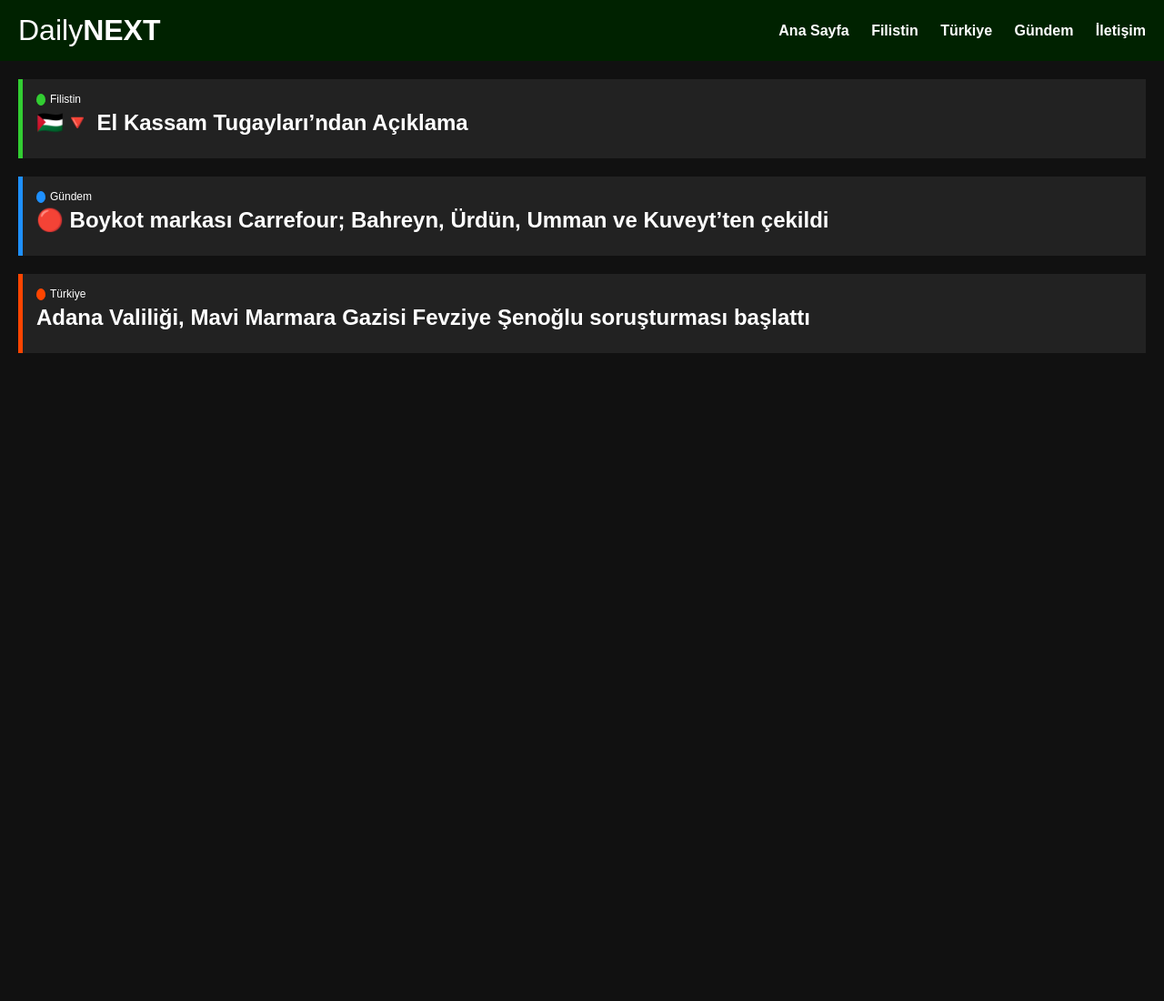
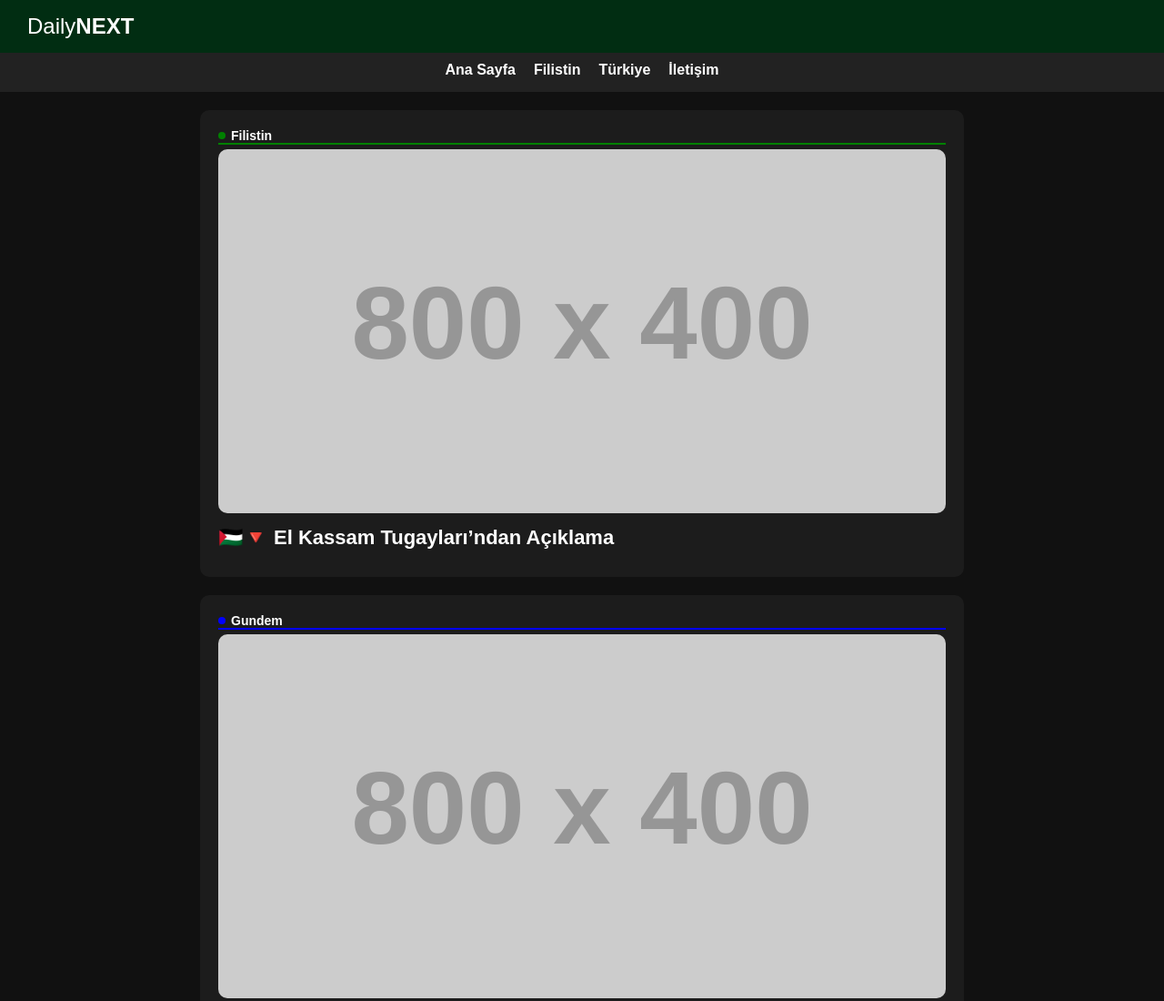
Before and after one commit to dailynext/dailynext, a plain HTML site: page index.html in a window 1280 px wide. Shown: the top 1100 px of the page at 91% size. Before the commit the page ends 800 px from the top, so only its background shows below. Drawn offline with Linux system fonts and the light colour scheme; placeholder pictures from the web are drawn by us.

Commit message:
Update index.html

```diff
--- a/index.html
+++ b/index.html
@@ -5,123 +5,107 @@
   <meta name="viewport" content="width=device-width, initial-scale=1.0">
   <title>DailyNEXT</title>
   <style>
-    body {
-      font-family: Arial, sans-serif;
-      background: #111;
-      color: #fff;
-      margin: 0;
-      padding: 0;
-    }
-    header {
-      background: #002200; /* Daha koyu yeşil */
-      padding: 15px 20px;
-      display: flex;
-      align-items: center;
-    }
-    header h1 {
-      margin: 0;
-      font-weight: normal;
-    }
-    header h1 span {
-      font-weight: bold; /* NEXT kalın */
-    }
-    nav {
-      margin-left: auto;
-    }
-    nav a {
-      color: #fff;
-      margin-left: 20px;
-      text-decoration: none;
-      font-weight: bold;
-      position: relative;
-    }
-    nav a::after {
-      content: '';
-      position: absolute;
-      width: 0%;
-      height: 2px;
-      left: 0;
-      bottom: -5px;
-      background: #fff;
-      transition: width 0.3s;
-    }
-    nav a:hover::after {
-      width: 100%;
-    }
-    main {
-      padding: 20px;
-    }
-    .card {
-      background: #222;
-      margin-bottom: 20px;
-      padding: 15px;
-      border-left: 5px solid;
-      cursor: pointer;
-      transition: background 0.3s;
-    }
-    .card:hover {
-      background: #333;
-    }
-    .category {
-      font-size: 12px;
-      display: flex;
-      align-items: center;
-      margin-bottom: 5px;
-    }
-    .dot {
-      width: 10px;
-      height: 10px;
-      border-radius: 50%;
-      display: inline-block;
-      margin-right: 5px;
-    }
-    .blue { background: #1e90ff; border-bottom: 3px solid #1e90ff; }
-    .red { background: #ff4500; border-bottom: 3px solid #ff4500; }
-    .green { background: #32cd32; border-bottom: 3px solid #32cd32; }
-    a.card-link {
-      color: #fff;
-      text-decoration: none;
-      display: block;
-    }
-    a.card-link h2 { margin: 0 0 10px 0; }
+    body { margin:0; font-family: Arial, sans-serif; background-color: #111; color: #fff; }
+    header { background-color: #012d12; padding: 15px 30px; text-align: left; }
+    header h1 { margin:0; font-size:24px; color:#fff; font-weight:normal; }
+    header h1 .next { font-weight:bold; }
+    nav { background-color: #222; padding:10px; display:flex; justify-content:center; gap:20px; }
+    nav a { color:#fff; text-decoration:none; font-weight:bold; position:relative; padding-bottom:5px; }
+    nav a::after { content:''; position:absolute; left:0; bottom:0; width:0; height:2px; background-color:#fff; transition:width 0.3s ease; }
+    nav a:hover::after { width:100%; }
+    .category { font-size:14px; font-weight:bold; margin-bottom:5px; display:flex; align-items:center; gap:6px; }
+    .dot { width:8px; height:8px; border-radius:50%; display:inline-block; }
+    .turkiye .dot { background-color:red; }
+    .turkiye { border-bottom:2px solid red; color:#fff; }
+    .filistin .dot { background-color:green; }
+    .filistin { border-bottom:2px solid green; color:#fff; }
+    .gundem .dot { background-color:blue; }
+    .gundem { border-bottom:2px solid blue; color:#fff; }
+    .news-card { margin:20px auto; padding:20px; max-width:800px; background:#1c1c1c; border-radius:10px; }
+    .news-card img { width:100%; border-radius:10px; }
+    .news-card h2 { margin:10px 0; font-size:22px; }
+    .news-card p { font-size:16px; line-height:1.6; }
+    footer { background-color:#222; text-align:center; padding:15px; margin-top:20px; font-size:14px; color:#aaa; }
   </style>
 </head>
 <body>
   <header>
-    <h1>Daily<span>NEXT</span></h1>
-    <nav>
-      <a href="index.html">Ana Sayfa</a>
-      <a href="#">Filistin</a>
-      <a href="#">Türkiye</a>
-      <a href="#">Gündem</a>
-      <a href="#">İletişim</a>
-    </nav>
+    <h1><span class="daily">Daily</span><span class="next">NEXT</span></h1>
   </header>
 
-  <main>
-    <!-- Filistin Haber -->
-    <a class="card-link" href="https://nsosyal.com/@eyyup_ctrz/115226716434468194" target="_blank">
-      <div class="card" style="border-left-color:#32cd32;">
-        <div class="category"><span class="dot green"></span>Filistin</div>
-        <h2>🇵🇸🔻 El Kassam Tugayları’ndan Açıklama</h2>
-      </div>
-    </a>
+  <nav>
+    <a href="#">Ana Sayfa</a>
+    <a href="#">Filistin</a>
+    <a href="#">Türkiye</a>
+    <a href="#">İletişim</a>
+  </nav>
 
-    <!-- Gündem Haber -->
-    <a class="card-link" href="https://nsosyal.com/@eyyup_ctrz/115224075593277996" target="_blank">
-      <div class="card" style="border-left-color:#1e90ff;">
-        <div class="category"><span class="dot blue"></span>Gündem</div>
-        <h2>🔴 Boykot markası Carrefour; Bahreyn, Ürdün, Umman ve Kuveyt’ten çekildi</h2>
-      </div>
-    </a>
+  <main id="news-container">
+    <!-- Haberler buraya JS ile eklenecek -->
+  </main>
 
-    <!-- Türkiye Haber -->
-    <a class="card-link" href="https://nsosyal.com/@eyyup_ctrz/115209853761466572" target="_blank">
-      <div class="card" style="border-left-color:#ff4500;">
-        <div class="category"><span class="dot red"></span>Türkiye</div>
-        <h2>Adana Valiliği, Mavi Marmara Gazisi Fevziye Şenoğlu soruşturması başlattı</h2>
-      </div>
-    </a>
-  </main>
+  <footer>
+    <p>© 2025 Eyyüp</p>
+  </footer>
+
+  <script>
+    // Next/Sosyal paylaşımlarını otomatik ekleme
+    const newsData = [
+      {
+        category: 'filistin',
+        title: '🇵🇸🔻 El Kassam Tugayları’ndan Açıklama',
+        url: 'https://nsosyal.com/@eyyup_ctrz/115226716434468194',
+        img: 'https://placehold.co/800x400' // Görsel URL'yi gerçek Next paylaşımından alabilirsin
+      },
+      {
+        category: 'gundem',
+        title: '🔴 Boykot markası Carrefour; Bahreyn, Ürdün, Umman ve Kuveyt’ten çekildi',
+        url: 'https://nsosyal.com/@eyyup_ctrz/115224075593277996',
+        img: 'https://placehold.co/800x400'
+      },
+      {
+        category: 'turkiye',
+        title: 'Adana Valiliği, Mavi Marmara Gazisi Fevziye Şenoğlu soruşturması başlattı',
+        url: 'https://nsosyal.com/@eyyup_ctrz/115209853761466572',
+        img: 'https://placehold.co/800x400'
+      }
+    ];
+
+    const container = document.getElementById('news-container');
+
+    newsData.forEach(news => {
+      const section = document.createElement('section');
+      section.classList.add('news-card');
+
+      const categoryDiv = document.createElement('div');
+      categoryDiv.classList.add('category', news.category);
+
+      const dot = document.createElement('span');
+      dot.classList.add('dot');
+      categoryDiv.appendChild(dot);
+      categoryDiv.appendChild(document.createTextNode(' ' + news.category.charAt(0).toUpperCase() + news.category.slice(1)));
+
+      const link = document.createElement('a');
+      link.href = news.url;
+      link.target = "_blank";
+      link.style.color = '#fff';
+      link.style.textDecoration = 'none';
+
+      const title = document.createElement('h2');
+      title.textContent = news.title;
+
+      const img = document.createElement('img');
+      img.src = news.img;
+      img.alt = news.title;
+
+      link.appendChild(img);
+      link.appendChild(title);
+
+      section.appendChild(categoryDiv);
+      section.appendChild(link);
+
+      container.appendChild(section);
+    });
+  </script>
 </body>
 </html>
```
